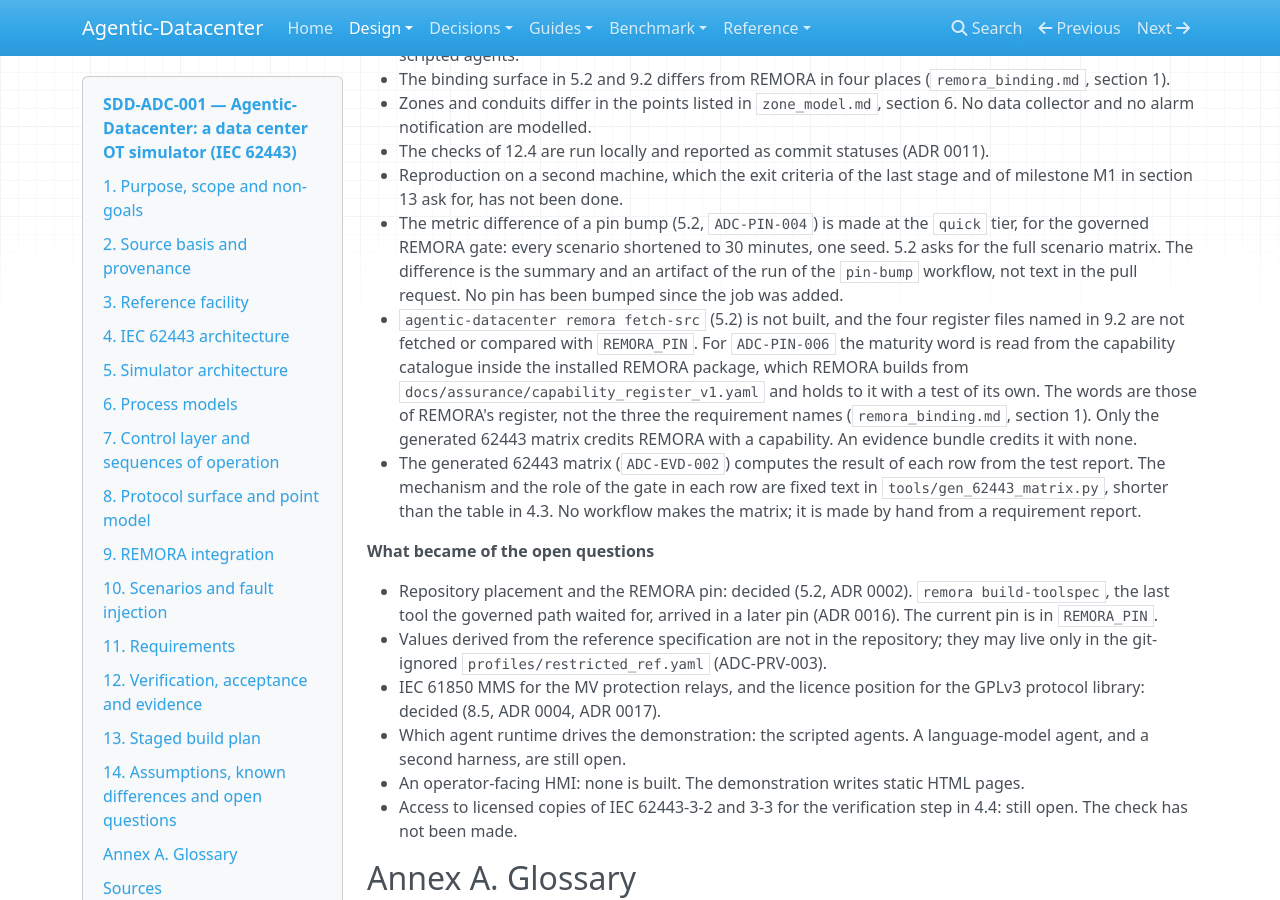
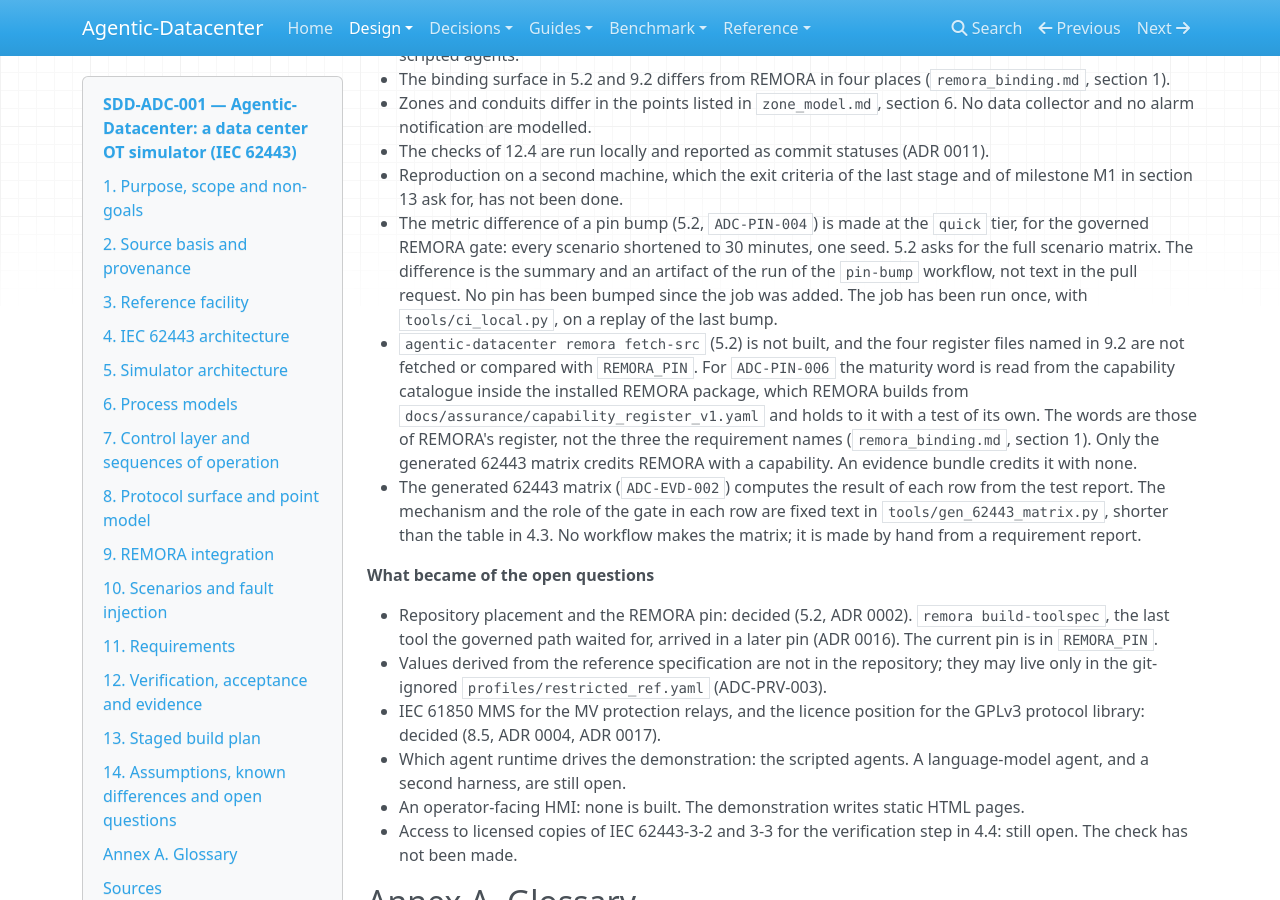
Before and after one commit to agentic-datacenter/agentic-datacenter, an MkDocs documentation site: the page built from docs/design/SDD-ADC-001.md, in a window 1280 px wide and 900 px high, scrolled down 46593 px. Built offline with MkDocs 1.6.1, drawn with Linux system fonts in a browser that asks for light colours; nearby versions of some CDN libraries.

Commit message:
Say how a pin bump's metric difference is made, and that the job has run once
CONTRIBUTING.md names the command. Section 14 of the design document records
that the pin-bump job has been run once, locally, on a replay of the last
bump: both pins gave the same card.

```diff
--- a/docs/design/SDD-ADC-001.md
+++ b/docs/design/SDD-ADC-001.md
@@ -1096,7 +1096,7 @@ The reference specification does not contain single-line diagrams, P&IDs, point
 - Zones and conduits differ in the points listed in `zone_model.md`, section 6. No data collector and no alarm notification are modelled.
 - The checks of 12.4 are run locally and reported as commit statuses (ADR 0011).
 - Reproduction on a second machine, which the exit criteria of the last stage and of milestone M1 in section 13 ask for, has not been done.
-- The metric difference of a pin bump (5.2, `ADC-PIN-004`) is made at the `quick` tier, for the governed REMORA gate: every scenario shortened to 30 minutes, one seed. 5.2 asks for the full scenario matrix. The difference is the summary and an artifact of the run of the `pin-bump` workflow, not text in the pull request. No pin has been bumped since the job was added.
+- The metric difference of a pin bump (5.2, `ADC-PIN-004`) is made at the `quick` tier, for the governed REMORA gate: every scenario shortened to 30 minutes, one seed. 5.2 asks for the full scenario matrix. The difference is the summary and an artifact of the run of the `pin-bump` workflow, not text in the pull request. No pin has been bumped since the job was added. The job has been run once, with `tools/ci_local.py`, on a replay of the last bump.
 - `agentic-datacenter remora fetch-src` (5.2) is not built, and the four register files named in 9.2 are not fetched or compared with `REMORA_PIN`. For `ADC-PIN-006` the maturity word is read from the capability catalogue inside the installed REMORA package, which REMORA builds from `docs/assurance/capability_register_v1.yaml` and holds to it with a test of its own. The words are those of REMORA's register, not the three the requirement names (`remora_binding.md`, section 1). Only the generated 62443 matrix credits REMORA with a capability. An evidence bundle credits it with none.
 - The generated 62443 matrix (`ADC-EVD-002`) computes the result of each row from the test report. The mechanism and the role of the gate in each row are fixed text in `tools/gen_62443_matrix.py`, shorter than the table in 4.3. No workflow makes the matrix; it is made by hand from a requirement report.
 
```
Also changed, not shown: CONTRIBUTING.md (+1 -1 lines).
